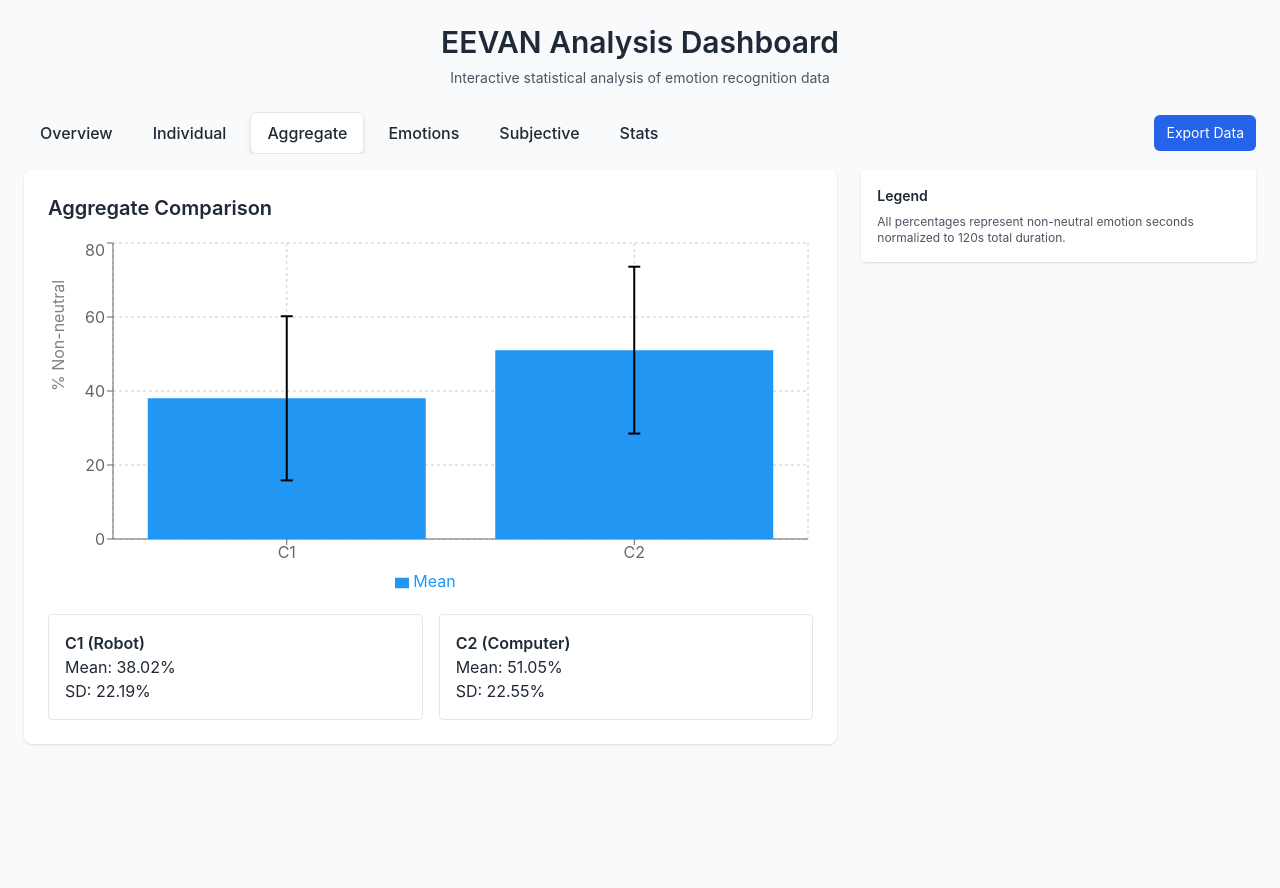
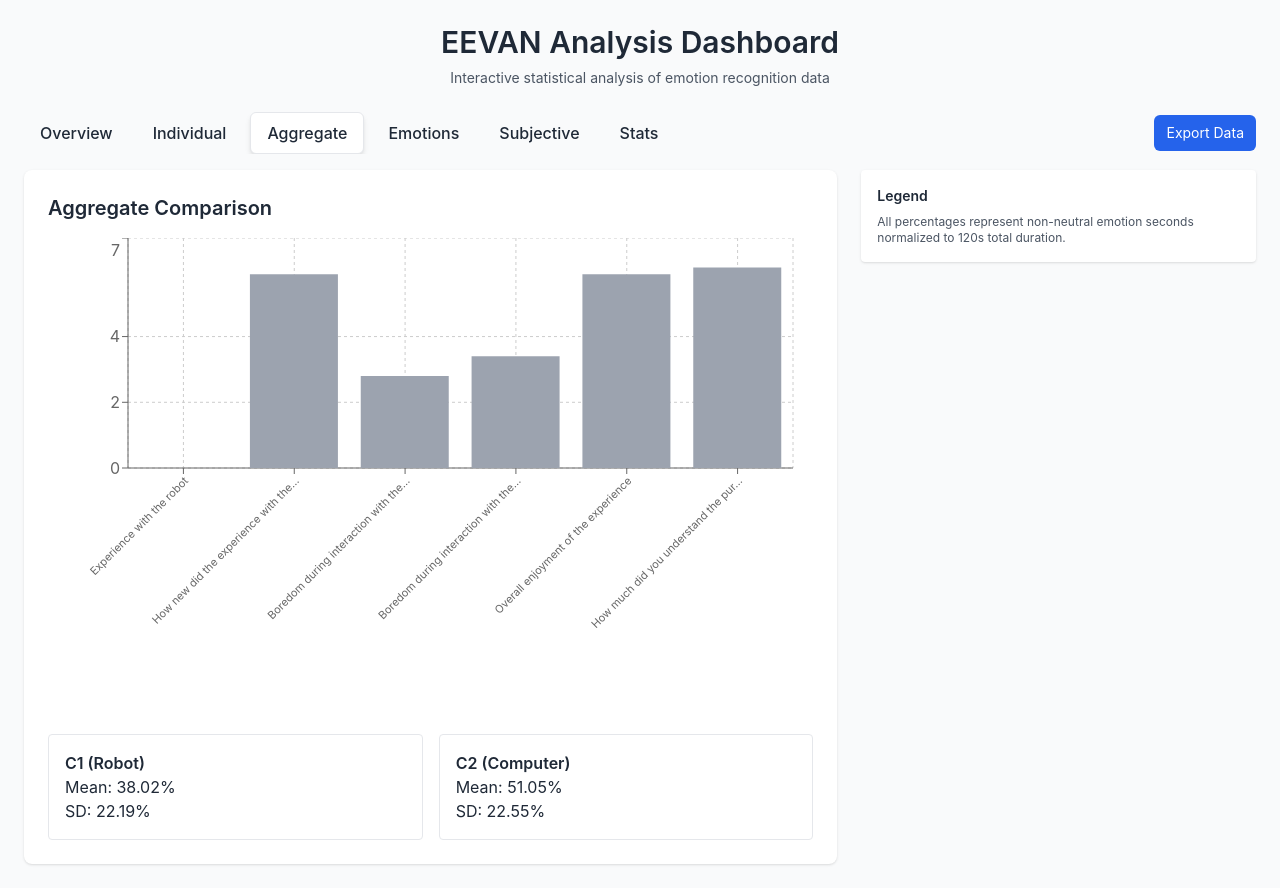
Before and after one commit to zanzivan95/eevan-analysis_2, a React (Vite) app: page / in a window 1280 px wide. Both pictures are taken after a click on the button "Aggregate". Before the commit the page ends 800 px from the top, so only its background shows below. Built offline with nearby package versions, Linux system fonts and the light colour scheme.

Commit message:
Update App.tsx

```diff
--- a/src/App.tsx
+++ b/src/App.tsx
@@ -351,11 +351,11 @@ export default function App() {
     { condition: 'C2', mean: stats.C2.mean, sd: stats.C2.std }
   ] : [];
 
-  const chartDataSubjective = subjective && Object.keys(subjective[0] || {}).length ? Object.keys(subjective[0])
-    .filter(k => k.toLowerCase() !== 'participant' && k.toLowerCase() !== 'general and free notes (optional)')
+const chartDataSubjective = subjectiveStats ? Object.keys(subjectiveStats)
+  .filter(k => !k.toLowerCase().includes('preference') && !k.toLowerCase().includes('notes'))
   .map(k => ({
-      variable: k.length > 30 ? k.substring(0, 30) + '...' : k,
-      mean: (subjectiveStats?.[k]?.mean ?? 0)
+    variable: k.length > 35 ? k.substring(0, 35) + '...' : k,
+    mean: subjectiveStats[k].mean
   })) : [];
 
   return (
@@ -506,17 +506,21 @@ export default function App() {
             {activeTab === 'aggregate' && (
               <section className="bg-white p-6 rounded-lg shadow">
                 <h2 className="text-xl font-semibold mb-4">Aggregate Comparison</h2>
-                <div style={{ width: '100%', height: 360 }}>
+            <div style={{ width: '100%', height: 480 }}>
               <ResponsiveContainer>
-                    <BarChart data={chartDataAggregate}>
+                <BarChart data={chartDataSubjective} margin={{ bottom: 100, left: 20, right: 20 }}>
                   <CartesianGrid strokeDasharray="3 3" />
-                      <XAxis dataKey="condition" />
-                      <YAxis label={{ value: '% Non-neutral', angle: -90, position: 'insideLeft' }} />
-                      <Tooltip formatter={(value:any) => value ? `${Number(value).toFixed(2)}%` : ''} />
-                      <Legend />
-                      <Bar dataKey="mean" fill="#2196F3" name="Mean">
-                        <ErrorBar dataKey="sd" width={6} strokeWidth={2} stroke="black" />
-                      </Bar>
+                  <XAxis
+                    dataKey="variable"
+                    angle={-45}
+                    textAnchor="end"
+                    height={150}
+                    interval={0}
+                    tick={{ fontSize: 11 }}
+                  />
+                  <YAxis domain={[0,7]} />
+                  <Tooltip formatter={(v:any) => Number(v).toFixed(2)} />
+                  <Bar dataKey="mean" fill="#9CA3AF" name="Mean" />
                 </BarChart>
               </ResponsiveContainer>
             </div>
```
Lines whose indentation alone changed are shown as unchanged.
